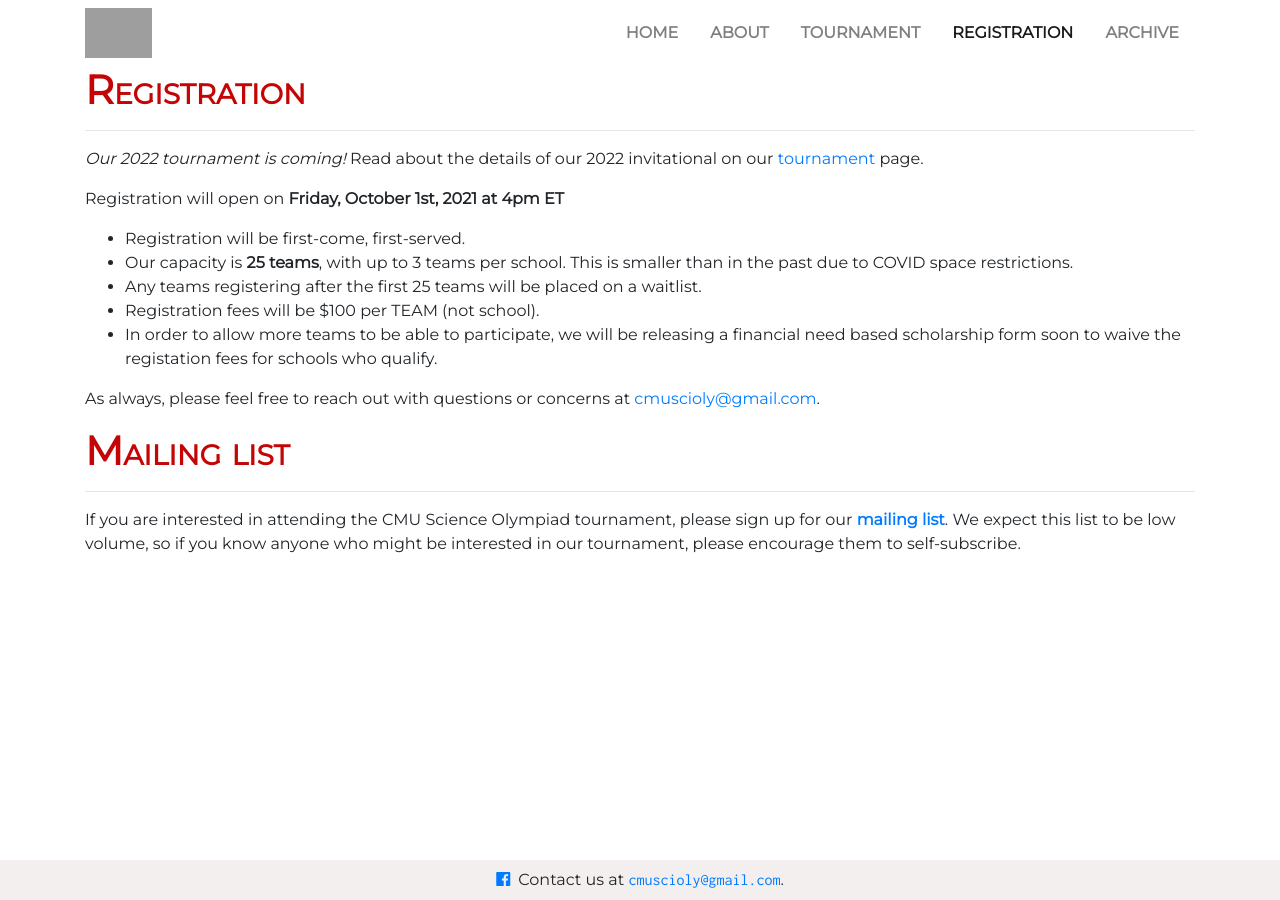
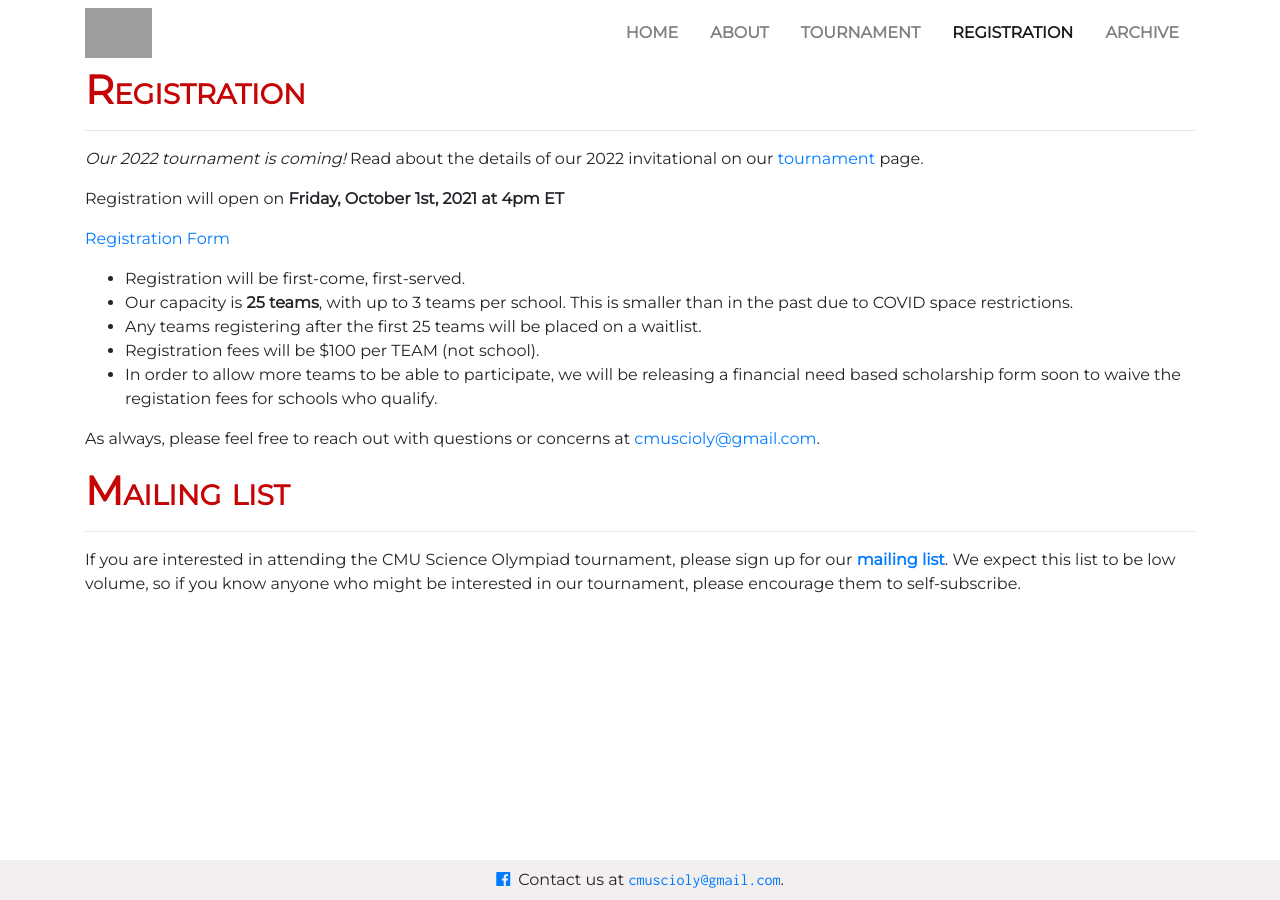
Before and after one commit to cmuscioly/cmuscioly.github.io, a Jekyll site: the page built from registration.md, in a window 1280 px wide. Built offline with Jekyll 4.4.1, drawn with Linux system fonts in a browser that asks for light colours; nearby versions of some CDN libraries; grey boxes are pictures that could not be loaded.

Commit message:
registration

```diff
--- a/registration.md
+++ b/registration.md
@@ -11,6 +11,8 @@ _Our 2022 tournament is coming!_  Read about the details of our 2022
 invitational on our [tournament](/tournament/) page.
 
 Registration will open on **Friday, October 1st, 2021 at 4pm ET**
+
+<a href="https://forms.gle/fzWHeDaDm9rqDRW4A"> Registration Form</a>
 
 * Registration will be first-come, first-served.
 * Our capacity is **25 teams**, with up to 3 teams per school. This is smaller than in the past
```
